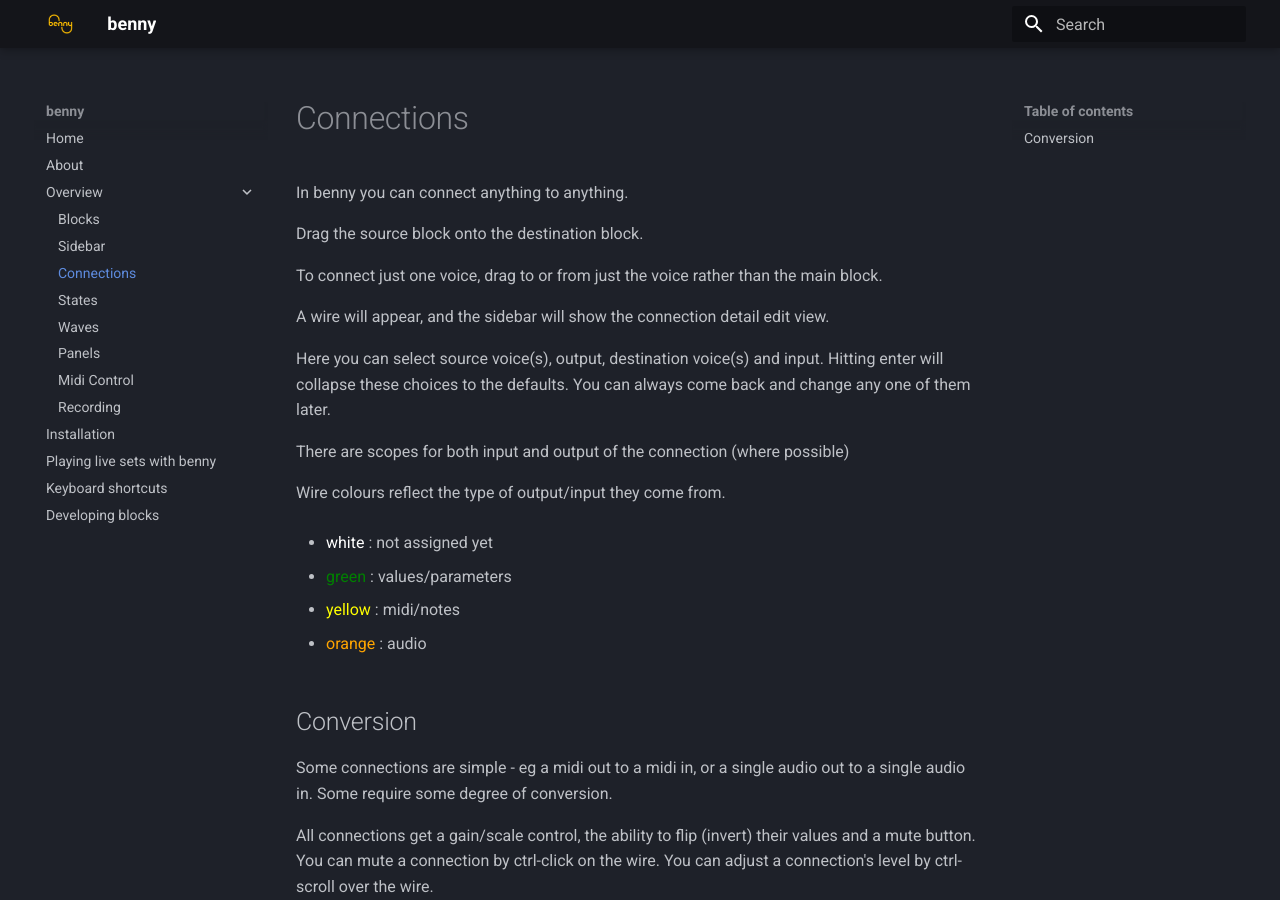
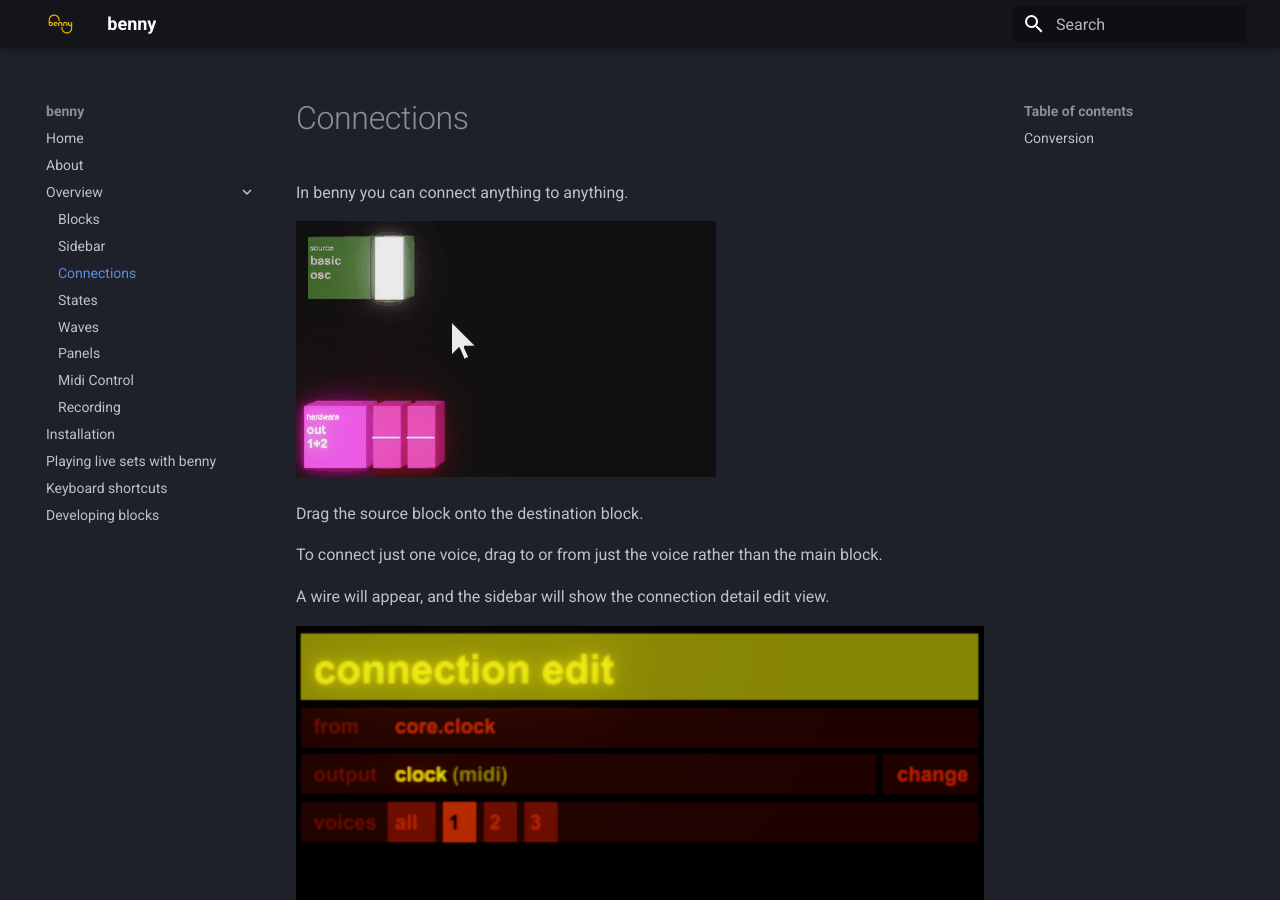
Before and after one commit to playbenny/benny_manual, an MkDocs documentation site: the page built from docs/connections.md, in a window 1280 px wide and 900 px high. Built offline with MkDocs 1.6.1 and Material for MkDocs 9.7.7, drawn with Linux system fonts in a browser that asks for light colours.

Commit message:
connections page screenshots

```diff
--- a/docs/connections.md
+++ b/docs/connections.md
@@ -1,10 +1,14 @@
 In benny you can connect anything to anything.
+
+![connection example](assets/screenshots/connections_1.gif)
 
 Drag the source block onto the destination block.
 
 To connect just one voice, drag to or from just the voice rather than the main block.
 
 A wire will appear, and the sidebar will show the connection detail edit view.
+
+![connection edit sidebar](assets/screenshots/connections_edit_1.png)
 
 Here you can select source voice(s), output, destination voice(s) and input. Hitting enter will collapse these choices to the defaults. You can always come back and change any one of them later.
 
@@ -28,7 +32,11 @@
 
 Where relevant, connections have offset controls (eg to transpose a midi stream, or add to its velocity).
 
+![rotate spread control](assets/screenshots/connections_rotate.png)
+
 When an audio connection is many-to-many, one-to-many or many-to-one benny shows you the rotate/spread control. This lets you access one set of possible ways of mixing outputs to inputs. Ideas like a polysynth where the next voice's envelope triggers the current voice's filter are easy to make using this.
+
+![projection 2d to 1d](assets/screenshots/connections_conversion_2d_to_1d.png)
 
 When a connection goes from midi (which is a 2-dimensional value, having both pitch and velocity) to a parameter value, or to an audio input (which are both 1-dimensional values) benny shows the 'projection angle' control. As on the midi scopes, the Y axis represents velocity, the X axis represents pitch.
 
```
Also changed, not shown: other parts of docs/connections.md (+2 -0 lines), docs/assets/screenshots/connections_1.gif (added), docs/assets/screenshots/connections_conversion_1d_to_2d.png (added), docs/assets/screenshots/connections_conversion_2d_to_1d.png (added), docs/assets/screenshots/connections_edit_1.png (added), docs/assets/screenshots/connections_rotate.png (added).
